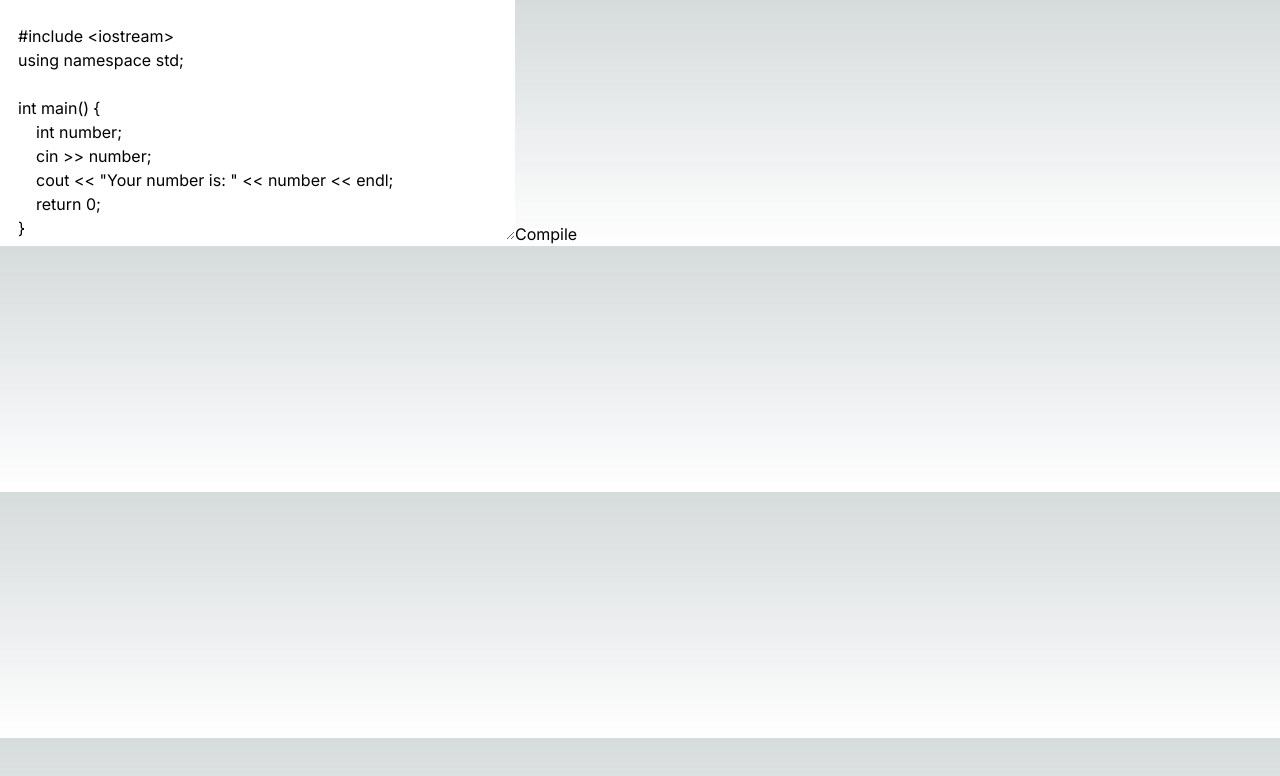
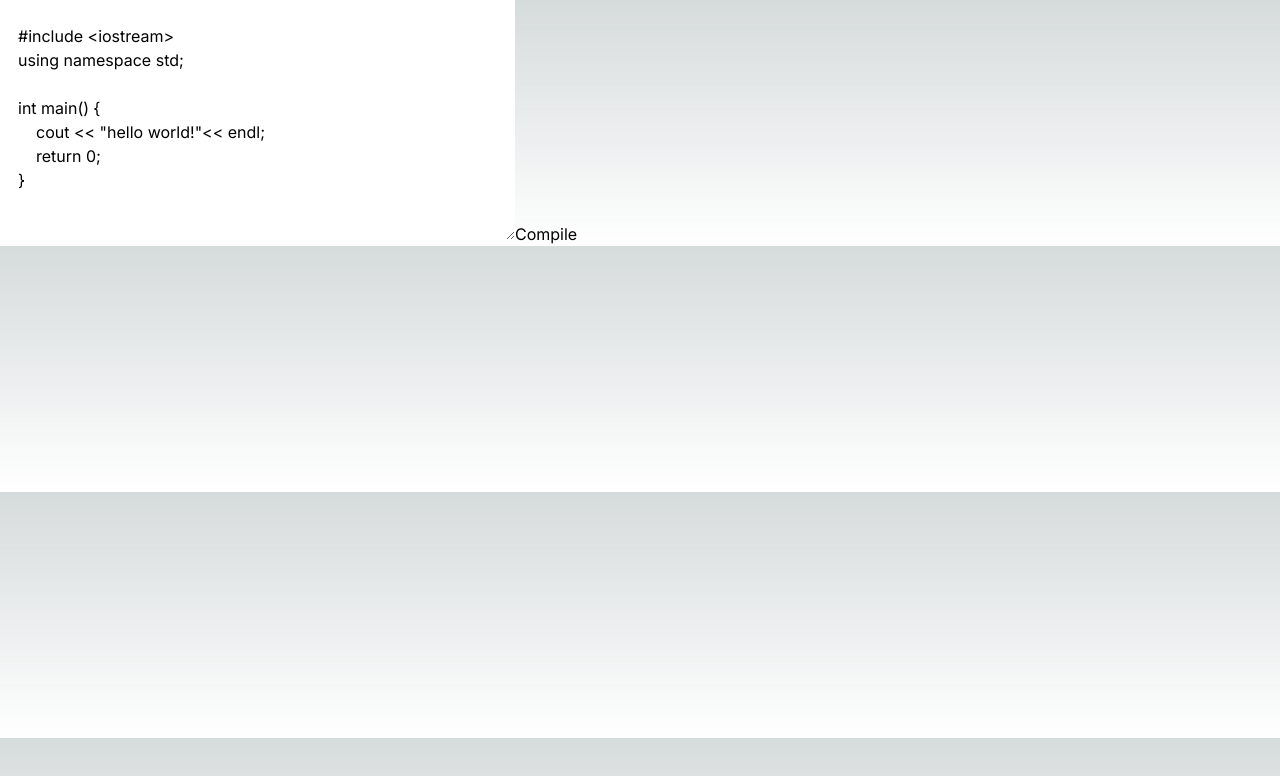
Before and after one commit to AbdurRehman09/techquest-platform, a Next.js app: page /compiler in a window 1280 px wide. Shown: the top 776 px of the page. Built offline with nearby package versions, Linux system fonts and the light colour scheme.

Commit message:
another commit

```diff
--- a/app/compiler/page.tsx
+++ b/app/compiler/page.tsx
@@ -9,9 +9,7 @@ const Compiler = () => {
     using namespace std;
 
     int main() {
-        int number;
-        cin >> number;
-        cout << "Your number is: " << number << endl;
+        cout << "hello world!"<< endl;
         return 0;
     }
   `);
```
